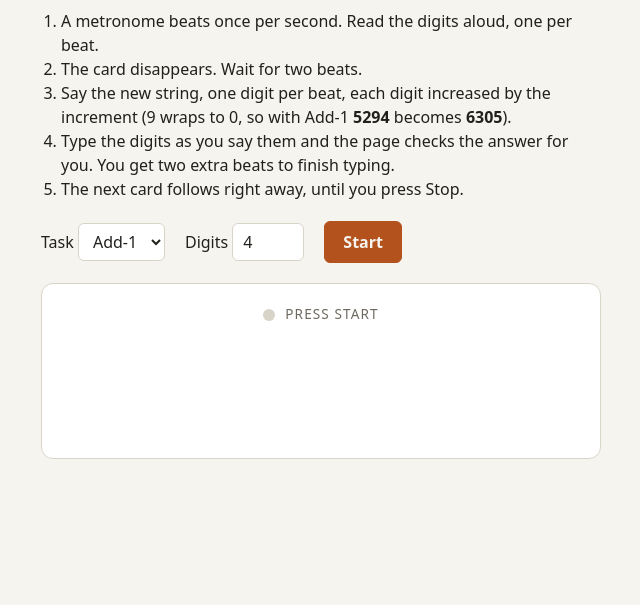
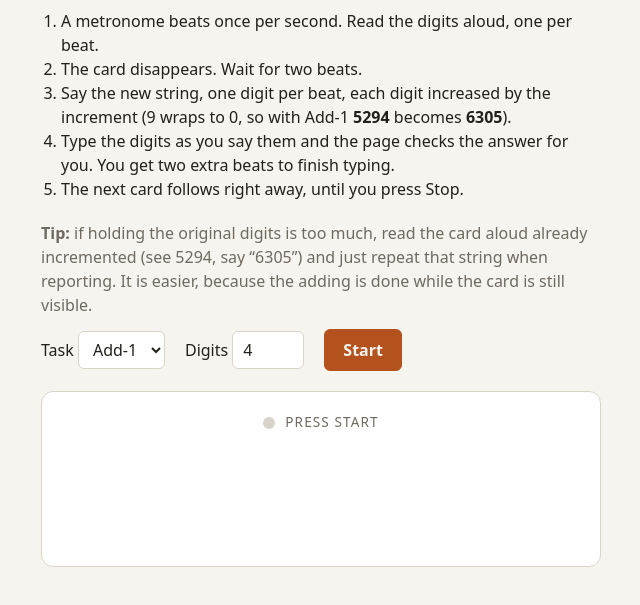
Before and after one commit to izderadicka/fast-slow, a plain HTML site: page add-1.html in a window 1280 px wide. Shown: the part 117-722 px from the top of the page, without its empty margins (319-959 px from the left). Drawn offline with Linux system fonts and the light colour scheme.

Commit message:
Add-1: tip about reading the digits aloud already incremented
Co-Authored-By: Claude Fable 5.2 <noreply@anthropic.com>
Claude-Session: https://claude.ai/code/session_014c5ZrUhmUcoxSqGEYrhFJR

```diff
--- a/add-1.html
+++ b/add-1.html
@@ -121,6 +121,9 @@
         You get two extra beats to finish typing.</li>
     <li>The next card follows right away, until you press Stop.</li>
   </ol>
+  <p class="muted"><strong>Tip:</strong> if holding the original digits is too much, read the card
+     aloud already incremented (see 5294, say &ldquo;6305&rdquo;) and just repeat that string when
+     reporting. It is easier, because the adding is done while the card is still visible.</p>
 
   <div class="controls">
     <label>Task
```
